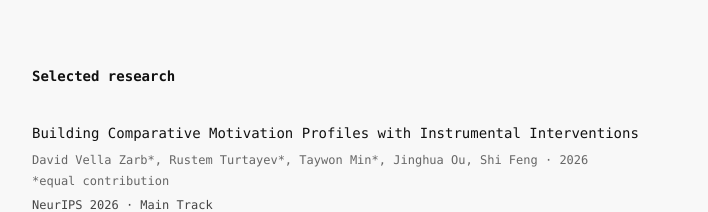
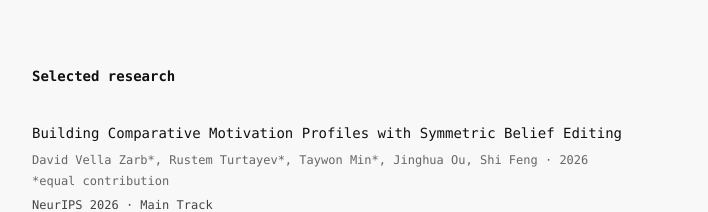
Before and after one commit to rustem17/rustem17.github.io, a plain HTML site: page index.html in a window 1280 px wide. Shown: the part 960-1172 px from the top of the page, without its empty margins (280-988 px from the left). Drawn offline with Linux system fonts and the light colour scheme.

Commit message:
Update motivation profiles paper title

```diff
--- a/index.html
+++ b/index.html
@@ -135,7 +135,7 @@
                 <div class="featured-publications">
                     <article class="featured-publication">
                         <div>
-                            <div class="publication-title">Building Comparative Motivation Profiles with Instrumental Interventions</div>
+                            <div class="publication-title">Building Comparative Motivation Profiles with Symmetric Belief Editing</div>
                             <div class="authors">David Vella Zarb*, Rustem Turtayev*, Taywon Min*, Jinghua Ou, Shi Feng · 2026<span>*equal contribution</span></div>
                             <div class="venue">NeurIPS 2026 · Main Track</div>
                             <div class="publication-links">
```
